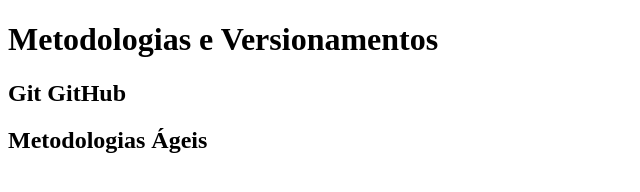
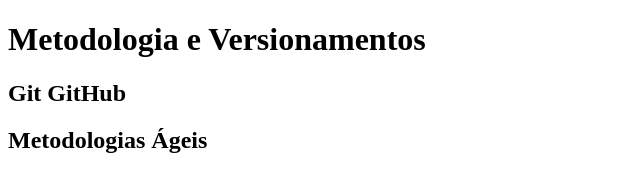
Before and after one commit to Vitor-Ladislau/MeuSite, a plain HTML site: page Meu_Site_Branch/index.html in a window 1280 px wide. Shown: the whole page, without its empty margins (0-640 px from the left). Drawn offline with Linux system fonts and the light colour scheme.

Commit message:
Update teste index.html

```diff
--- a/Meu_Site_Branch/index.html
+++ b/Meu_Site_Branch/index.html
@@ -9,7 +9,7 @@
 <body>
     <main>
         <header>
-            <h1>Metodologias e Versionamentos</h1>
+            <h1>Metodologia e Versionamentos</h1>
         </header>
         <article>
             <h2>Git GitHub</h2>
```
